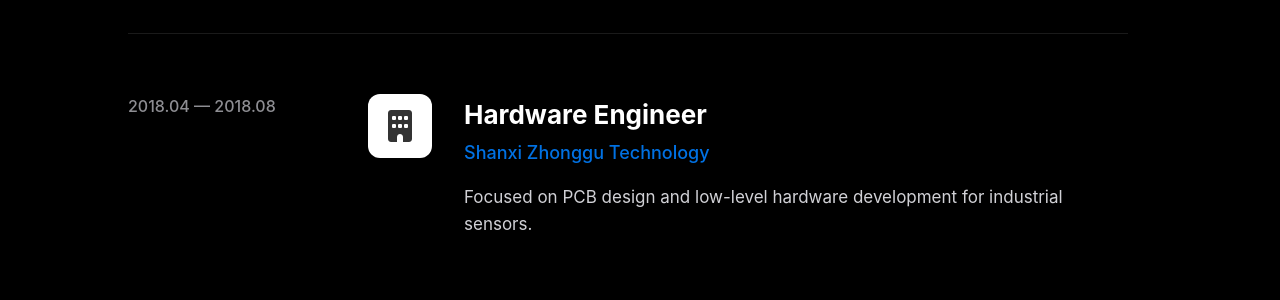
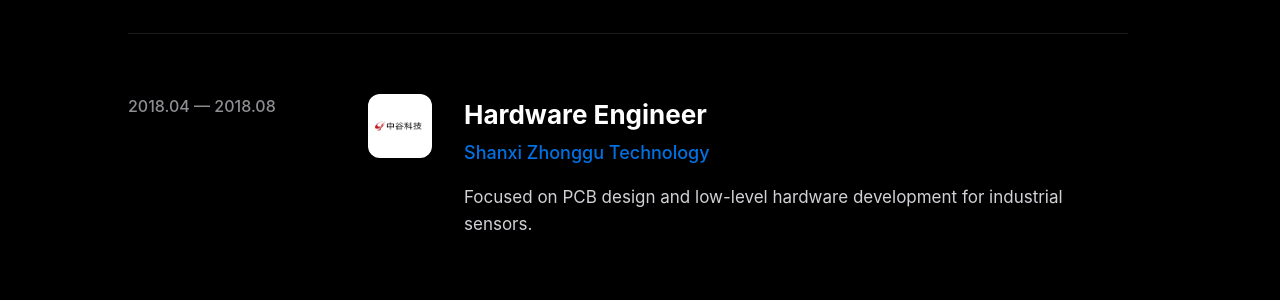
Before and after one commit to Verdvana/Verdvana.github.io, a Jekyll site: the page built from index.html, in a window 1280 px wide and 900 px high, scrolled down 2310 px. Shown: the part 150-450 px from the top of the window. Built offline with Jekyll 4.4.1, drawn with Linux system fonts in a browser that asks for light colours.

Commit message:
add 中谷 logo'

```diff
--- a/index.html
+++ b/index.html
@@ -496,7 +496,7 @@ layout: null
                 <div class="date">2018.04 — 2018.08</div>
                 <div class="info">
                     <div class="company-logo">
-                        <i class="fa-solid fa-building"></i>
+                        <img src="/static/img/中谷.png" alt="Zhonggu">
                     </div>
                     <div class="details">
                         <h4>Hardware Engineer</h4>
```
Also changed, not shown: static/img/中谷.png (added).
